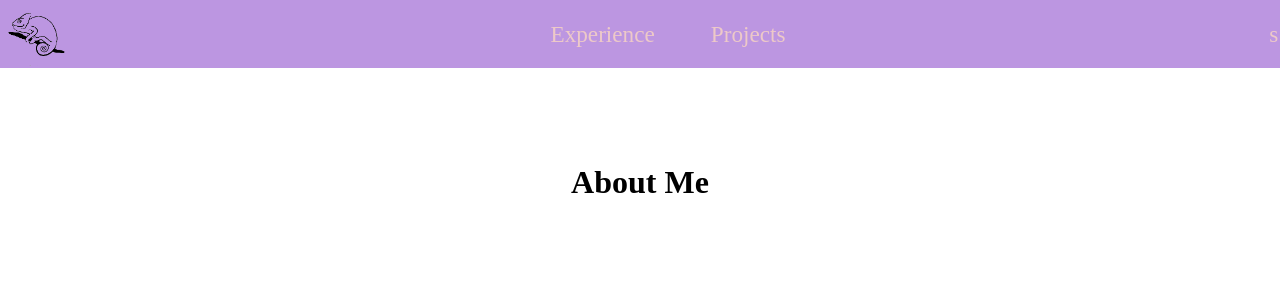
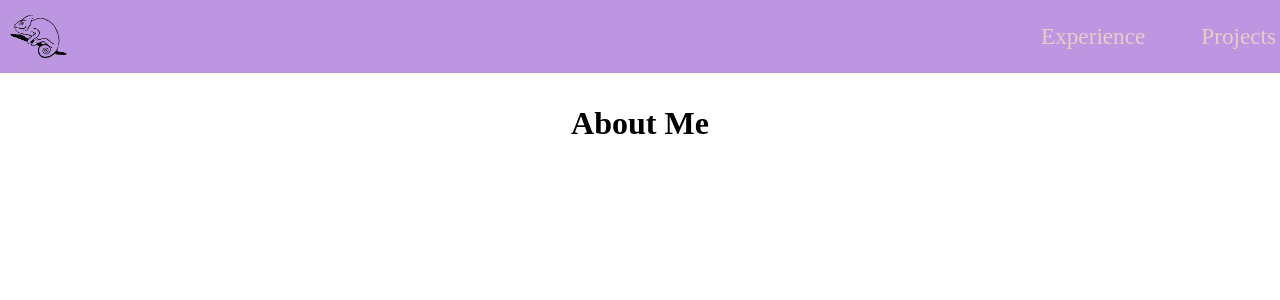
Before and after one commit to alexcamb2/Website, a React (Create React App) app in the folder website-app/: page / in a window 1280 px wide. Shown: the top 300 px of the page. Built offline with nearby package versions, Linux system fonts and the light colour scheme.

Commit message:
Updated Navbar

```diff
--- a/website-app/src/App.js
+++ b/website-app/src/App.js
@@ -15,7 +15,7 @@ let component
       <Routes>
         <Route path ='/' element={<Home />} />
         <Route path ='/Experience' element={<Experience />} />
-        <Route path ='/Prrojects' element={<Projects />} />
+        <Route path ='/Projects' element={<Projects />} />
       </Routes>
     </div>
     </>
--- a/website-app/src/NavBar.js
+++ b/website-app/src/NavBar.js
@@ -2,14 +2,17 @@ import {Link, useMatch, useResolvedPath } from "react-router-dom"
 import logo from './images/Chameleon.png'
 
 export default function NavBar(){
-    const path = window.location.pathname
-    return <nav className="nav">
-        <img src = {logo} width={65} height={65}/>
+    return  (
+        <nav className="nav">
+            <Link to = "/" className="About">
+            <img src = {logo} width={65} height={65} alt="Logo"/>
+            </Link>
         <ul>
             <CustomLink to = "/Experience">Experience</CustomLink>
             <CustomLink to = "/Projects">Projects</CustomLink>
-        </ul>s
+        </ul>
     </nav>
+    )
 }
 
 function CustomLink({to, children, ...props}) {
--- a/website-app/src/styles.css
+++ b/website-app/src/styles.css
@@ -7,7 +7,7 @@ body{
 }
 
 .container{
-    margin: 6rem;
+    margin: 2rem;
     text-align: center;
 }
 
@@ -19,13 +19,14 @@ body{
     display: flex;
     justify-content: space-between;
     align-items: center;
-    gap: 6rem;
-    padding: 0.1rem;
+    gap: 2rem;
+    padding: 0rem;
     font-size: 1.45rem;
 }
 
-.site-title{
-    font-size: 4rem;
+.About{
+    font-size: 2rem;
+    align-items: center;
 }
 
 .nav ul{
```
